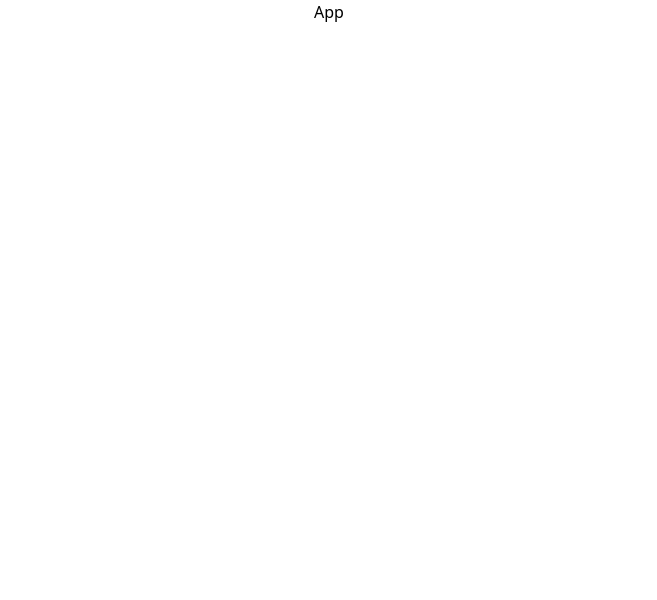
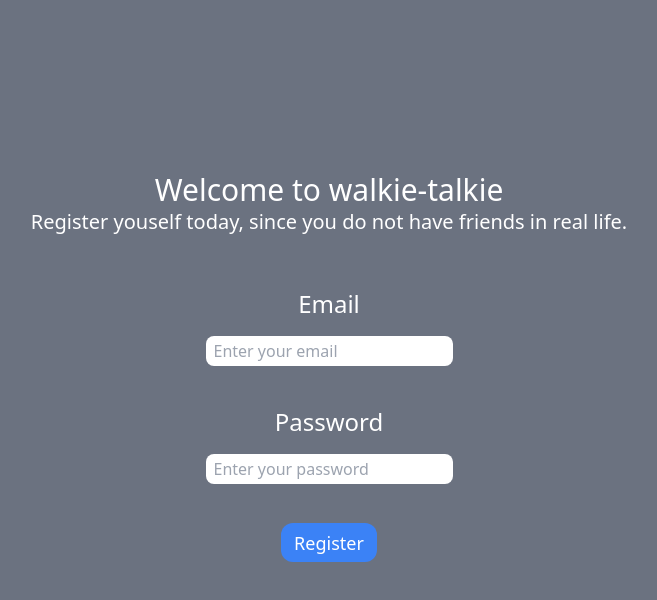
Before and after one commit to chandranshh/walkie-talkie, a React (Vite) app in the folder client/: page /register in a window 1280 px wide. Shown: the top 600 px of the page, without its empty margins (311-968 px from the left). Built offline with nearby package versions, Linux system fonts and the light colour scheme.

Commit message:
made a simple register page

```diff
--- a/client/package.json
+++ b/client/package.json
@@ -10,8 +10,12 @@
     "preview": "vite preview"
   },
   "dependencies": {
+    "@reduxjs/toolkit": "^1.9.5",
     "react": "^18.2.0",
-    "react-dom": "^18.2.0"
+    "react-dom": "^18.2.0",
+    "react-redux": "^8.0.7",
+    "react-router-dom": "^6.11.2",
+    "redux-persist": "^6.0.0"
   },
   "devDependencies": {
     "@types/react": "^18.0.37",
--- a/client/src/App.jsx
+++ b/client/src/App.jsx
@@ -1,5 +1,20 @@
+import { BrowserRouter as Router, Routes, Route } from "react-router-dom";
+import { Provider } from "react-redux";
+import store from "./features/store";
+import Register from "./pages/Auth/Register";
+
 function App() {
-  return <div className="text-center">App</div>;
+  return (
+    <div className="bg-gray-500">
+      <Provider store={store}>
+        <Router>
+          <Routes>
+            <Route path="/register" element={<Register />} />
+          </Routes>
+        </Router>
+      </Provider>
+    </div>
+  );
 }
 
 export default App;
--- /dev/null
+++ b/client/src/features/store.js
@@ -0,0 +1,15 @@
+import { configureStore } from "@reduxjs/toolkit";
+// import { persistStore, persistReducer } from "redux-persist";
+// import storage from "redux-persist/lib/storage";
+
+// const persistTest = {
+//   key: "test",
+//   storage,
+// };
+
+const store = configureStore({
+  reducer: {},
+});
+
+// export const persistor = persistStore(store);
+export default store;
--- /dev/null
+++ b/client/src/pages/Auth/Register.jsx
@@ -0,0 +1,56 @@
+function Register() {
+  return (
+    <>
+      <div className="h-screen w-screen text-white flex justify-center items-center">
+        <div className="h-full w-[50%] flex items-center ">
+          <div className=" w-full h-[70%] flex flex-col">
+            <div className="w-full h-[30%] flex flex-col justify-center items-center">
+              <div>
+                <span className="text-3xl">Welcome to walkie-talkie</span>
+              </div>
+              <div className="text-xl">
+                Register youself today, since you do not have friends in real
+                life.
+              </div>
+            </div>
+            <form
+              action="submit"
+              className="flex flex-col w-full h-[70%] justify-start items-center"
+            >
+              <div className="h-[30%] w-[80%] flex flex-col items-center">
+                <div className="w-full h-12 text-center">
+                  <span className="text-2xl">Email</span>
+                </div>
+                <input
+                  className="h-[30px] rounded-lg text-gray-800 px-2 py-1"
+                  type="text"
+                  name="email"
+                  placeholder="Enter your email"
+                />
+              </div>
+              <div className="h-[30%] w-[80%] flex flex-col items-center">
+                <div className="w-full h-12 text-center">
+                  <span className="text-2xl">Password</span>
+                </div>
+                <input
+                  className="h-[30px] rounded-lg text-gray-800 px-2 py-1"
+                  type="password"
+                  name="password"
+                  placeholder="Enter your password"
+                />
+              </div>
+              <button
+                className="bg-blue-500 text-lg rounded-xl w-[15%] h-[10%]"
+                type="submit"
+              >
+                Register
+              </button>
+            </form>
+          </div>
+        </div>
+      </div>
+    </>
+  );
+}
+
+export default Register;
```
Also changed, not shown: 1 other file (tests, documents, lock files or other folders).
